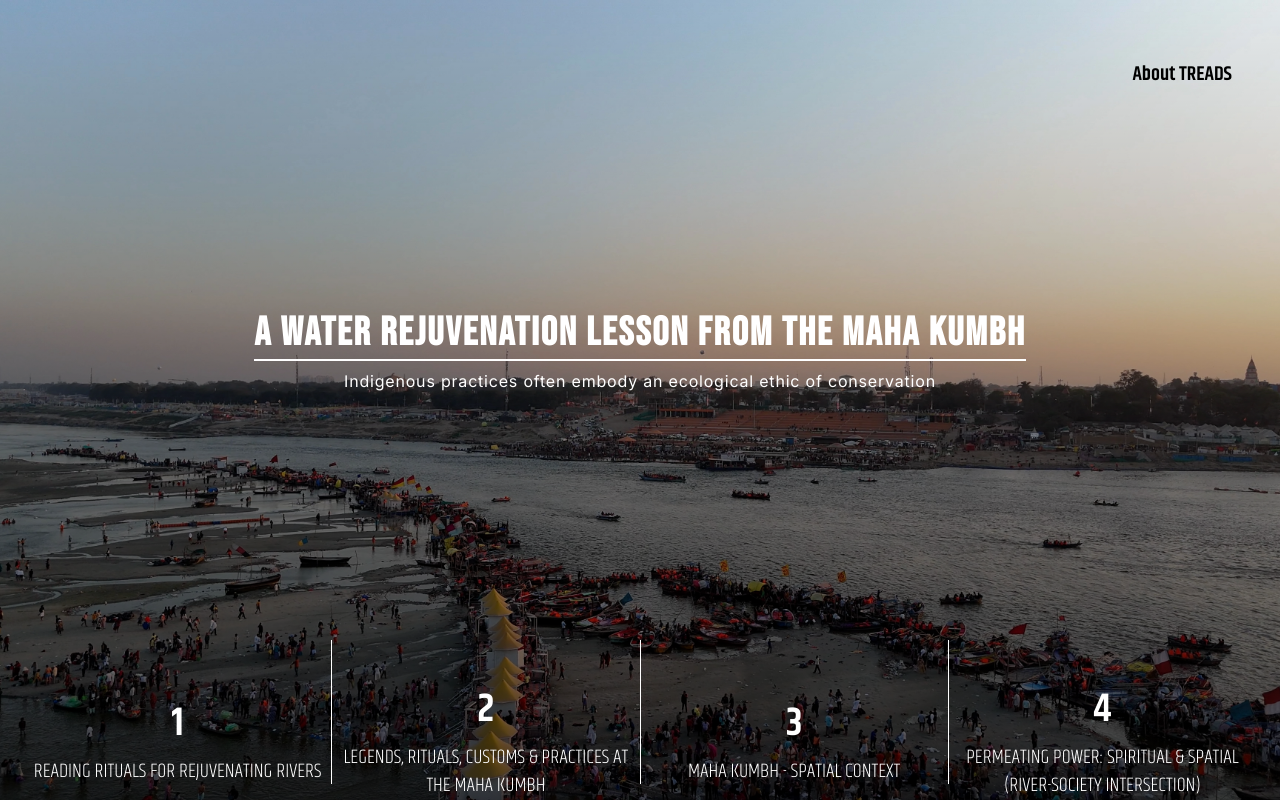
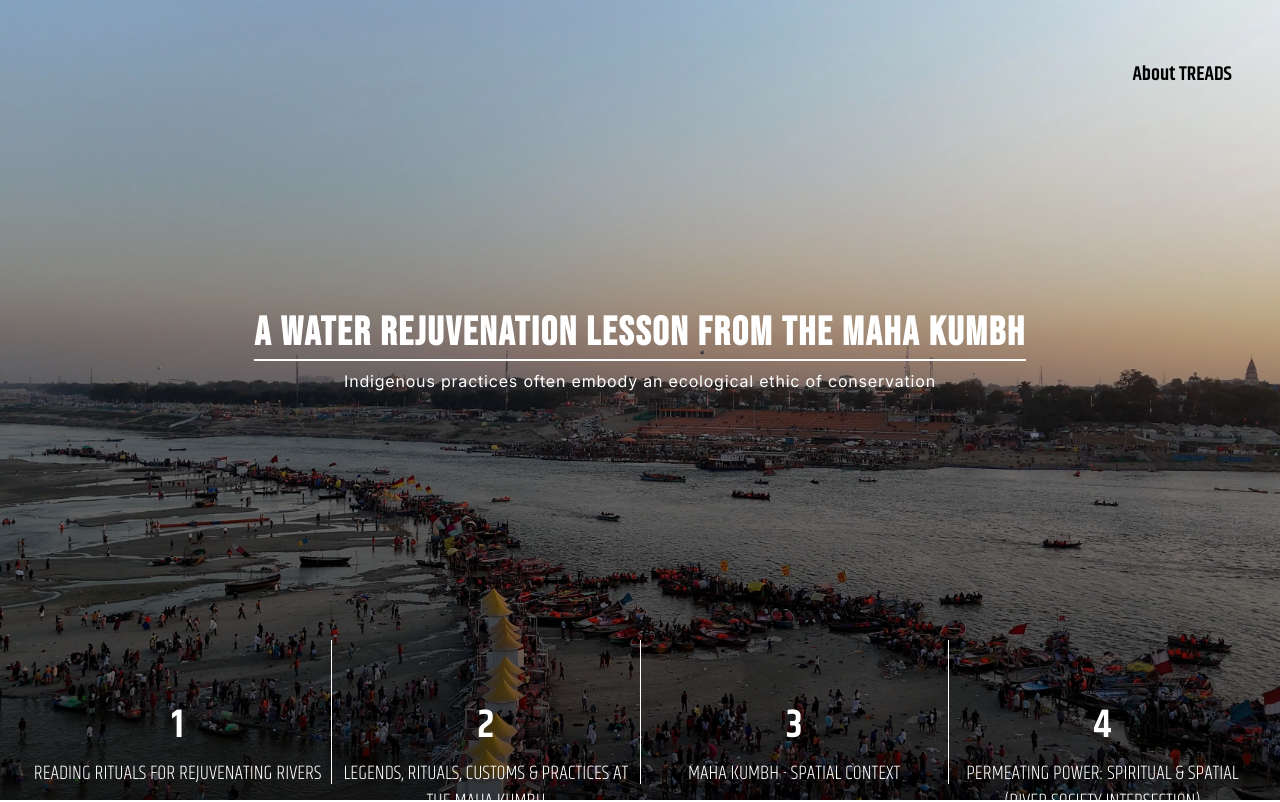
Before and after one commit to nithya13/Maha-Kumbh-Story, a SvelteKit app: page / in a window 1280 px wide. Shown: the top 802 px of the page. Built offline with nearby package versions, Linux system fonts and the light colour scheme; a web font is replaced by a local one.

Commit message:
Made responsive

```diff
--- a/src/routes/+page.svelte
+++ b/src/routes/+page.svelte
@@ -105,7 +105,7 @@
     class="absolute bottom-2 w-full h-[20%] z-10 px-6 py-2 flex flex-wrap md:flex-nowrap justify-between items-stretch text-white uppercase"
   >
     <!-- Box 1 -->
-    <div class="w-1/2 md:w-1/4 text-center flex items-center justify-center">
+    <div class="w-1/2 md:w-1/4 text-center flex items-start justify-center">
       <a href="#chapter1">
         <h1>1</h1>
         <h6
@@ -121,7 +121,7 @@
     <div class="hidden md:block w-px bg-white"></div>
 
     <!-- Box 2 -->
-    <div class="w-1/2 md:w-1/4 text-center flex items-center justify-center">
+    <div class="w-1/2 md:w-1/4 text-center flex items-start justify-center">
       <a href="#chapter2">
         <h1>2</h1>
         <h6
@@ -137,7 +137,7 @@
     <div class="hidden md:block w-px bg-white"></div>
 
     <!-- Box 3 -->
-    <div class="w-1/2 md:w-1/4 text-center flex items-center justify-center">
+    <div class="w-1/2 md:w-1/4 text-center flex items-start justify-center">
       <a href="#chapter3">
         <h1>3</h1>
         <h6
@@ -153,7 +153,7 @@
     <div class="hidden md:block w-px bg-white"></div>
 
     <!-- Box 4 -->
-    <div class="w-1/2 md:w-1/4 text-center flex items-center justify-center">
+    <div class="w-1/2 md:w-1/4 text-center flex items-start justify-center">
       <a href="#chapter4">
         <h1>4</h1>
         <h6
@@ -448,70 +448,46 @@
   </section>
 
   <section class="relative col-span-full h-[500vh]">
-
-    <!-- Sticky Background River Image -->
+  <!-- Sticky Base Image -->
   <div class="sticky top-0 h-screen z-10">
     <h3
-        class="absolute top-6 left-1/2 transform -translate-x-1/2 text-2xl md:text-4xl font-semibold z-100"
+      class="absolute top-6 left-1/2 transform -translate-x-1/2 text-2xl md:text-4xl font-semibold z-50"
     >
       Permeating Power: Spiritual and Spatial
     </h3>
     <img
       src={`${base}/Pyramid/Main-illustration.jpg`}
-        alt="River"
-        class="w-full h-auto"
+      alt="Main Illustration"
+      class="absolute top-0 left-0 w-full h-full object-cover"
     />
   </div>
- <!-- Spacer to control scroll timing -->
+
+  <!-- Spacer -->
   <div class="h-[100vh]"></div>
-    <!-- Phase 2: ABAP + Operational Heads Layer -->
-    <div
-      class="sticky top-0 h-screen z-20 "
-    >
-      <div class="flex flex-col items-start">
 
+  <!-- Overlay Layer 1 -->
+  <div class="sticky top-0 h-screen z-20">
     <img
       src={`${base}/Pyramid/Main-overlay-1.png`}
-          alt="ABAP"
-          class="h-full object-cover
-          "
+      alt="Overlay 1"
+      class="absolute top-0 left-0 w-full h-full object-cover"
     />
+  </div>
+
+  <!-- Spacer -->
+  <div class="h-[100vh]"></div>
+
+  <!-- Overlay Layer 2 -->
+  <div class="sticky top-0 h-screen z-30">
+    <img
+      src={`${base}/Pyramid/Text-overlay.png`}
+      alt="Overlay 2"
+      class="absolute top-0 left-0 w-full h-full object-cover"
+    />
+  </div>
+</section>
 
 
-      </div>
-    </div>
-
-    <!-- Spacer to control scroll timing -->
-    <div class="h-[100vh]"></div>
-
-    <!-- Phase 3: Akhara Layer -->
-    <div
-      class="sticky top-0 h-screen z-30 flex items-start"
-    >
-      <div class="flex flex-col items-end">
-
-         <img
-          src={`${base}/Pyramid/Text-overlay.png`}
-          alt="Operational"
-          class="object-cover"
-        />
-        <!-- <h3 class="text-2xl font-semibold mb-2">Akharas</h3>
-        <img
-          src={`${base}/Pyramid/Akhara.png`}
-          alt="Akhara"
-          class="max-w-[50%] object-contain"
-        />
-        <h3 class="text-2xl font-semibold mb-2">Naga Sadhus</h3>
-        <img
-          src={`${base}/Pyramid/Naga-Sadhus.png`}
-          alt="Naga Sadhus"
-          class="max-w-[50%] object-contain"
-        /> -->
-      </div>
-    </div>
-
-
-  </section>
 </main>
 
 <style>
```
Lines whose indentation alone changed are shown as unchanged.
